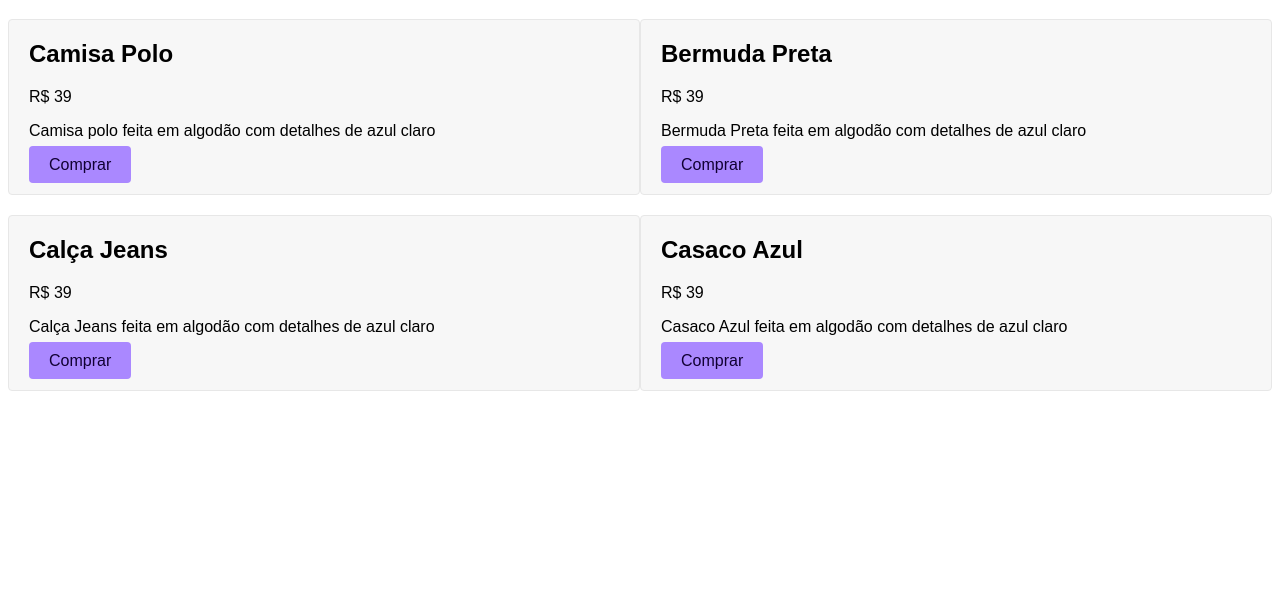
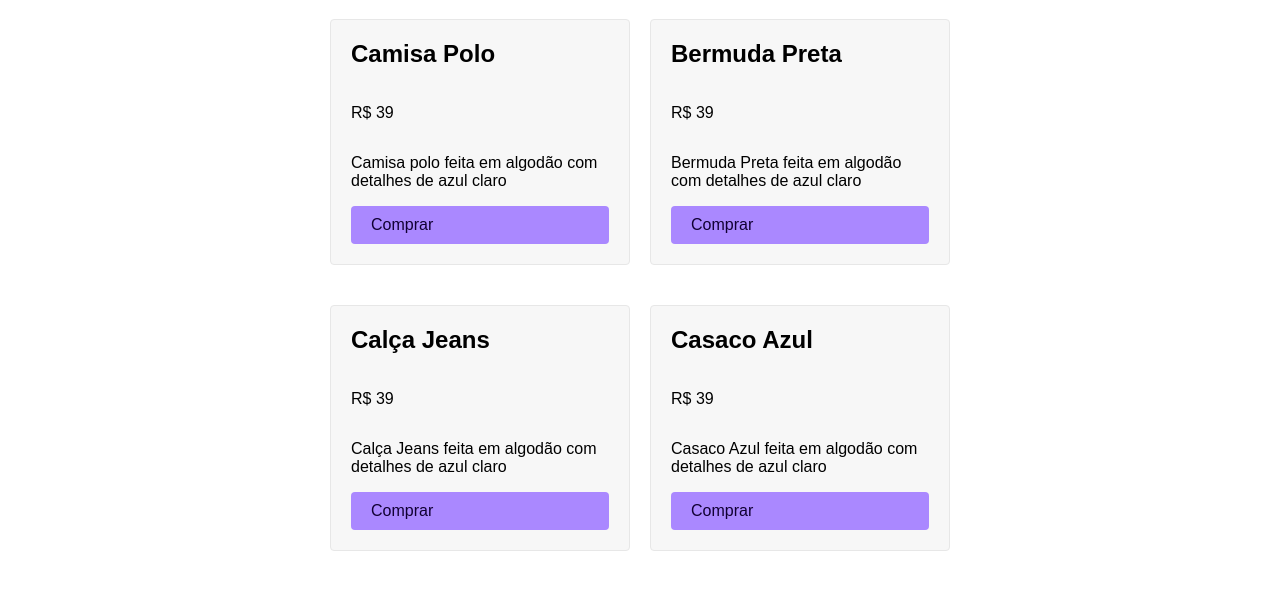
Before and after one commit to RicJr06/ComercioEletronico, a plain HTML site: page index.html in a window 1280 px wide. Shown: the part 61-650 px from the top of the page. Drawn offline with Linux system fonts and the light colour scheme.

Commit message:
Update style.css

```diff
--- a/style.css
+++ b/style.css
@@ -22,13 +22,17 @@ h2 {
 .item {
     background: #f7f7f7;
     border: 1px solid #e7e7e7;
+    padding: 20px;
     margin-bottom: 20px;
-    padding: 20px;
     border-radius: 4px;
+    display: grid;
+
 }
 
 .grid {
     display: grid;
-    grid-template-columns: 50% 50%;
+    grid-template-columns: 300px 300px;
+    gap: 20px;
+    justify-content: center;
 
 }
```
